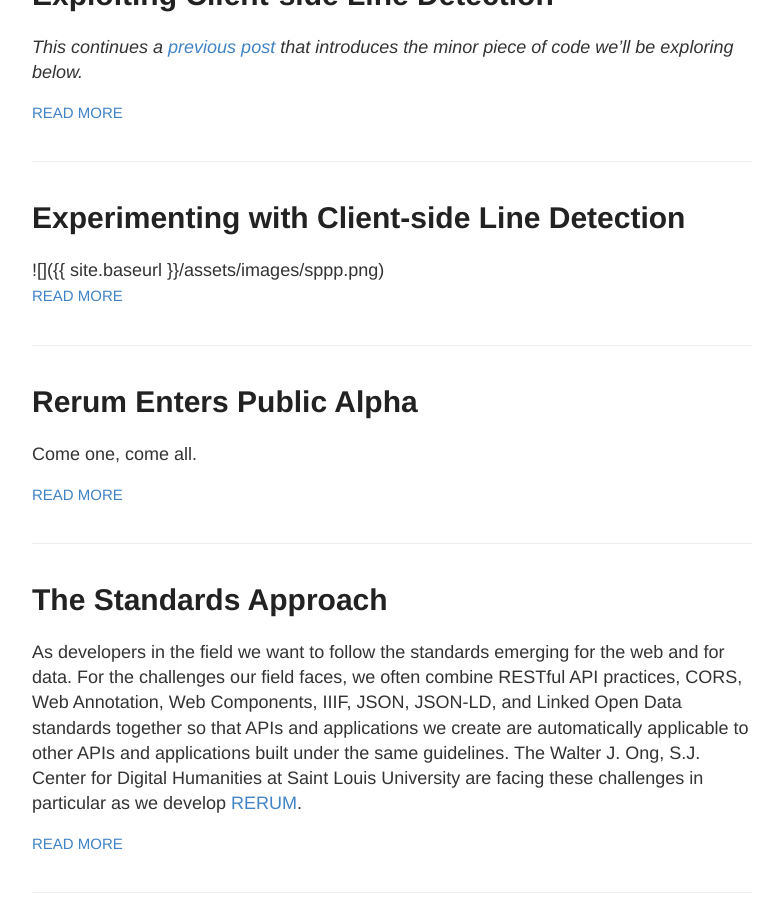
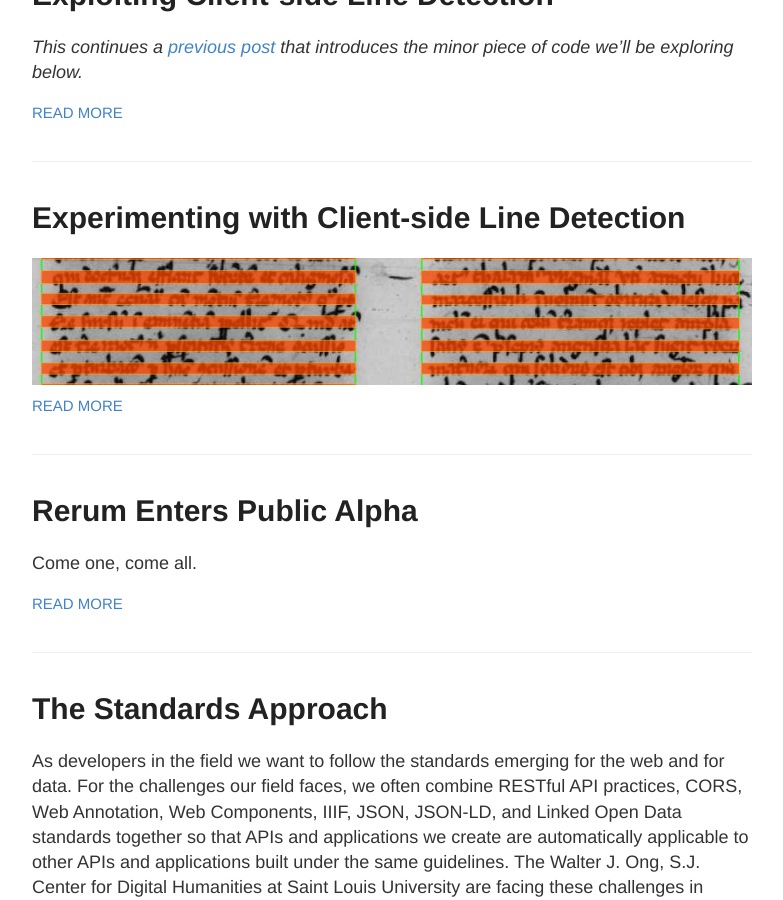
Before and after one commit to CenterForDigitalHumanities/blog, a Jekyll site: the page built from index.html, in a window 1280 px wide and 900 px high, scrolled down 4428 px. Shown: the whole window, without its empty margins (248-1031 px from the left). Built offline with Jekyll 4.4.1, drawn with Linux system fonts in a browser that asks for light colours.

Commit message:
Update 2018-06-21-client-side-line-detection.md

```diff
--- a/_posts/2018-06-21-client-side-line-detection.md
+++ b/_posts/2018-06-21-client-side-line-detection.md
@@ -9,7 +9,7 @@ tags:
   - "thinking-aloud"
   - "transcription"
 author: "Patrick Cuba"
-excerpt: "![]({{ site.baseurl }}/assets/images/sppp.png)"
+excerpt: "<img src='https://centerfordigitalhumanities.github.io/blog/assets/images/sppp.jpg'>"
 ---
 
 ## Does not compute
```
